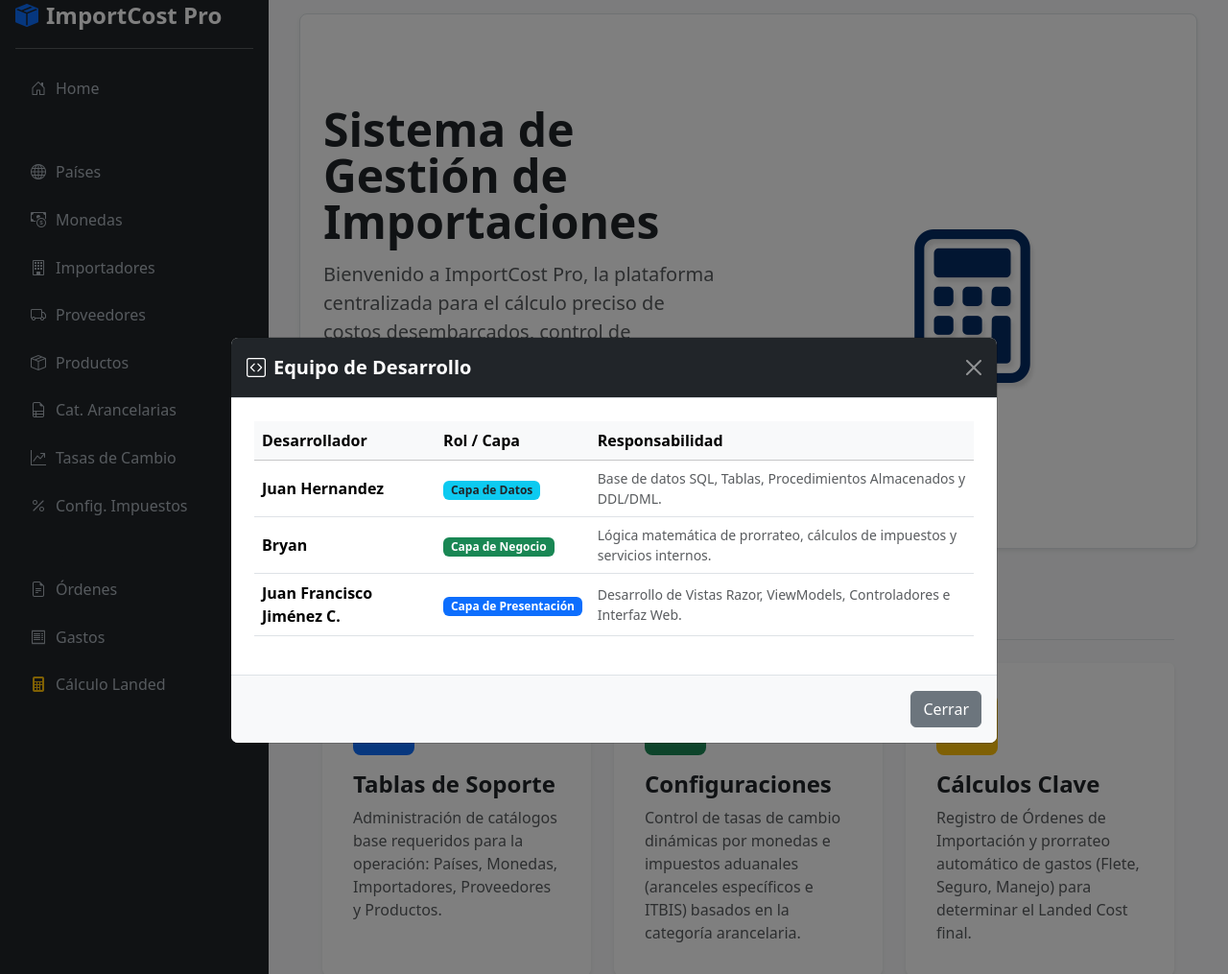
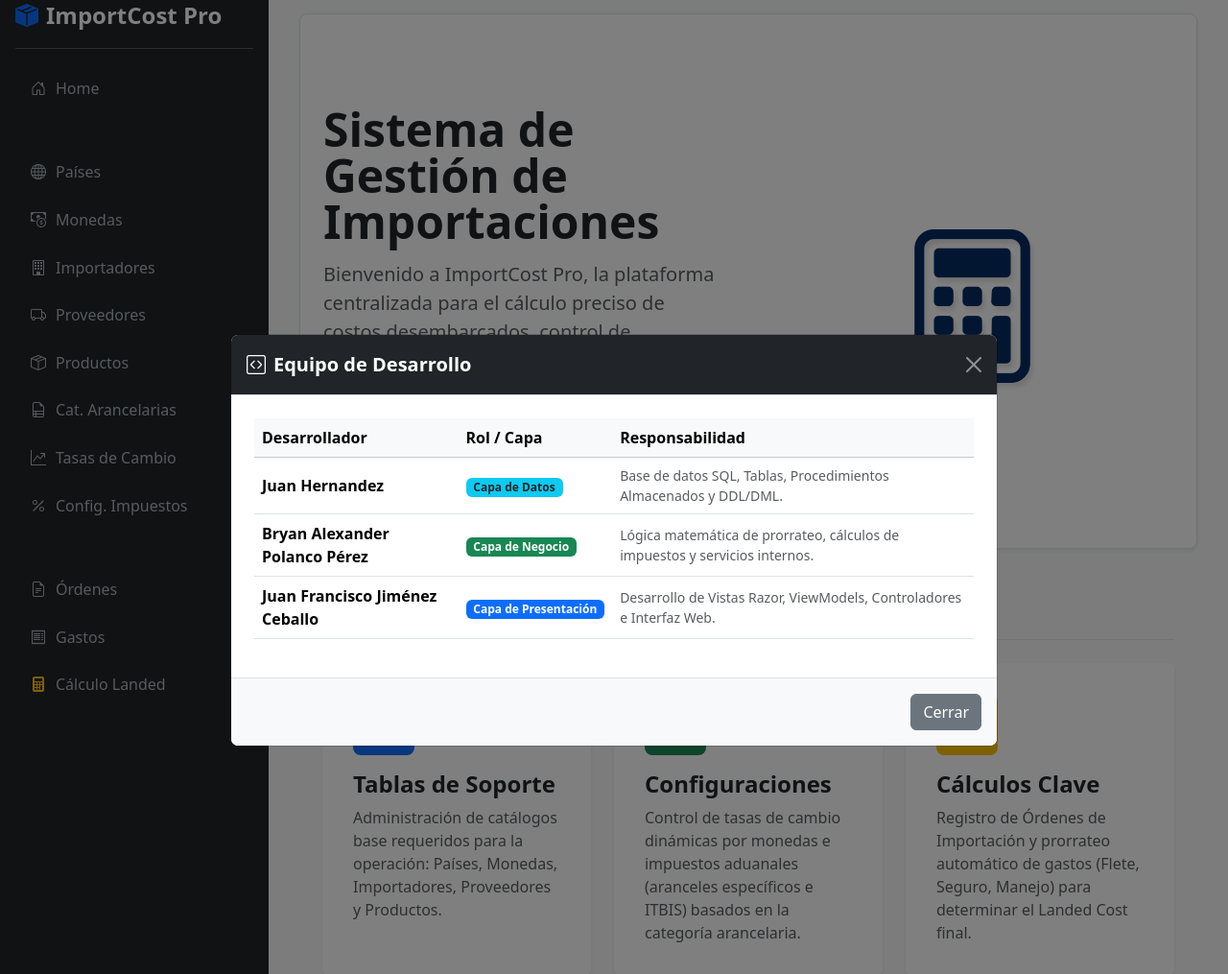
Before and after one commit to juanjosehernandezhbbb/ImportCostPro, an ASP.NET Core app: page / in a window 1280 px wide, after a click on "Ver Equipo". Shown: the part 18-1033 px from the top of the page at 96% size. Run offline with ASP.NET Core 8, Linux system fonts and the light colour scheme.

Commit message:
Actualizacion nombres de el equipo

```diff
--- a/ImportCostPro/Views/Home/Index.cshtml
+++ b/ImportCostPro/Views/Home/Index.cshtml
@@ -90,12 +90,12 @@
                                 <td class="small text-muted">Base de datos SQL, Tablas, Procedimientos Almacenados y DDL/DML.</td>
                             </tr>
                             <tr>
-                                <td><strong>Bryan</strong></td>
+                                <td><strong>Bryan Alexander Polanco Pérez</strong></td>
                                 <td><span class="badge bg-success text-white">Capa de Negocio</span></td>
                                 <td class="small text-muted">Lógica matemática de prorrateo, cálculos de impuestos y servicios internos.</td>
                             </tr>
                             <tr>
-                                <td><strong>Juan Francisco Jiménez C.</strong></td>
+                                <td><strong>Juan Francisco Jiménez Ceballo</strong></td>
                                 <td><span class="badge bg-primary text-white">Capa de Presentación</span></td>
                                 <td class="small text-muted">Desarrollo de Vistas Razor, ViewModels, Controladores e Interfaz Web.</td>
                             </tr>
```
